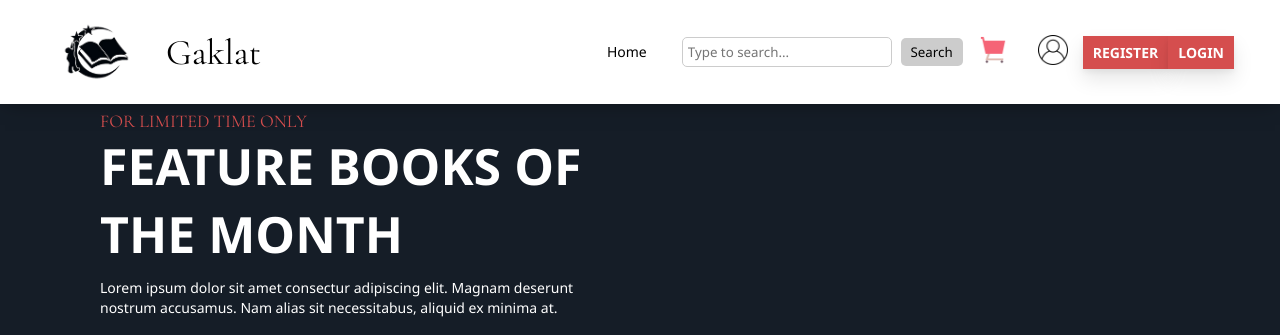
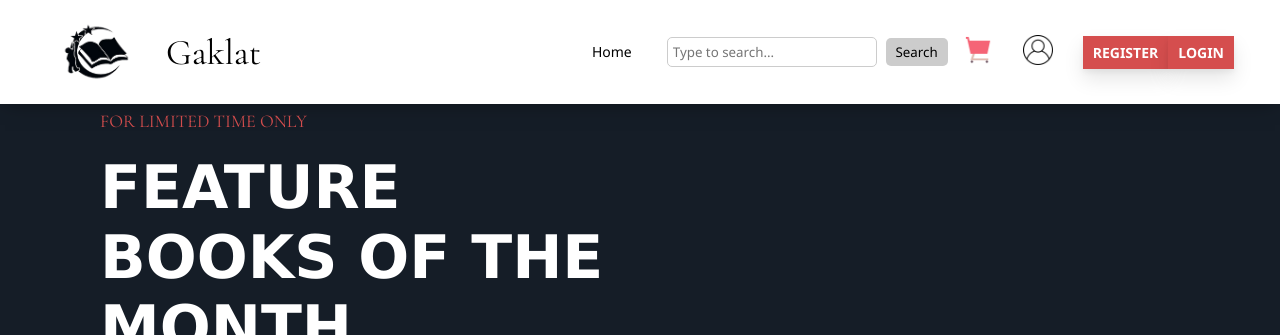
Before and after one commit to ShunMeizz/Book_Store, a PHP site: page / in a window 1280 px wide. Shown: the top 335 px of the page. Run offline with PHP 8.4, Linux system fonts and the light colour scheme.

Commit message:
Update style1.css

```diff
--- a/css/style1.css
+++ b/css/style1.css
@@ -84,6 +84,9 @@ body {
   margin: 0px 15px;
   cursor: pointer;
 }
+.username_display {
+  margin-right: 15px;
+}
 
 @media screen and (max-width: 600px) {
   .navigation_container nav ul li {
@@ -126,7 +129,9 @@ section {
   /* background-color: blueviolet; for visualization ras boxes*/
 }
 .welcome_content h2 {
-  font-size: 50px;
+  font-size: 60px;
+  padding-top: 20px;
+  font-family: "Lucida Sans";
   color: white;
 }
 .welcome_content img {
```
